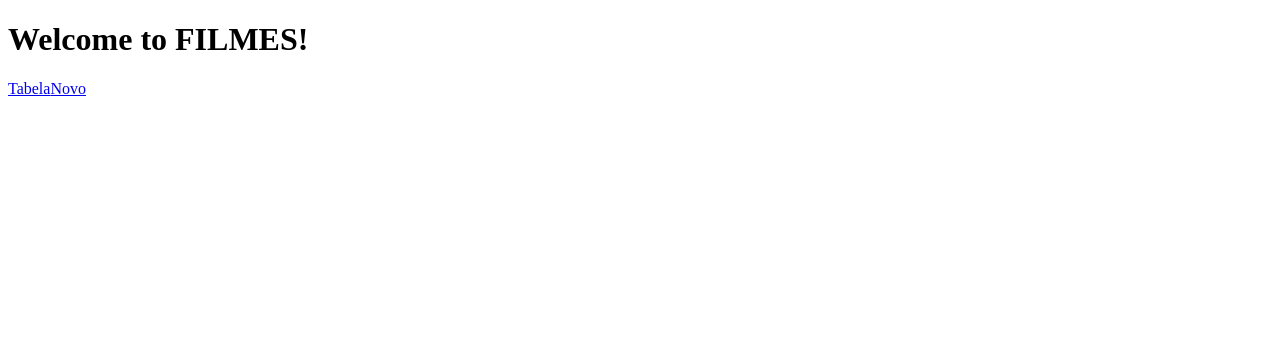
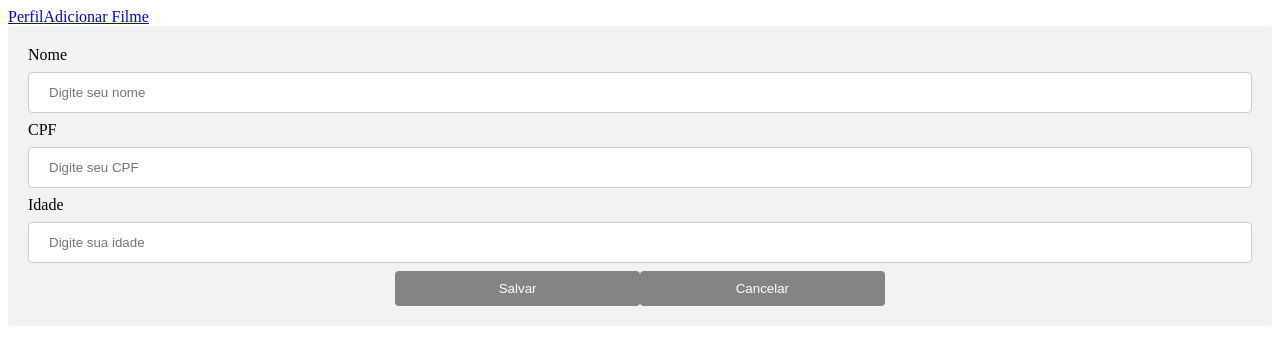
Before and after one commit to andreicruz/cinema, an Angular app: page /cadastro in a window 1280 px wide. Before the commit this address led to /. Shown: the top 364 px of the page. Built offline with nearby package versions, Linux system fonts and the light colour scheme.

Commit message:
Cadastro de pessoa adicionado

```diff
--- a/src/app/app.component.html
+++ b/src/app/app.component.html
@@ -1,8 +1,3 @@
-<h1>
-  Welcome to {{tituloAplicacao}}!
-</h1>
-<nav>
-  <a routerLink="/lista">Tabela</a>
-  <a routerLink="/novo">Novo</a>
-</nav>
+<a routerLink="/perfil">Perfil</a>
+<a routerLink="/novo">Adicionar Filme</a>
 <router-outlet></router-outlet>
--- a/src/app/cadastro-filmes/cadastro-filmes.component.html
+++ b/src/app/cadastro-filmes/cadastro-filmes.component.html
@@ -14,9 +14,9 @@
     <input type="date" id="data" name="data" placeholder="Data de Estréia"
     [(ngModel)]="filme.data">
 
-    <label for="imagem">Cartaz</label>
+<!--    <label for="imagem">Cartaz</label>
     <input type="file" id="imagem" name="imagem" accept=".jpg, .jpeg, .png" placeholder="Imagem de Cartaz"
-    [(ngModel)]="filme.data">
+    [(ngModel)]="filme.data">>-->
 
     <div class="buttons">
       <input type="button" (click)="salvarFilme()" value="Salvar">
--- a/src/app/cadastro-usuario/cadastro-usuario.component.css
+++ b/src/app/cadastro-usuario/cadastro-usuario.component.css
@@ -0,0 +1,36 @@
+input[type=text]{
+    width: 100%;
+    padding: 12px 20px;
+    margin: 8px 0;
+    display: inline-block;
+    border: 1px solid #ccc;
+    border-radius: 4px;
+    box-sizing: border-box;
+}
+
+input[type=button]{
+    width: 40%;
+    background-color: #848484;
+    color: white;
+    padding: 10px 0px;
+    border: none;
+    border-radius: 4px;
+    cursor: pointer;
+}
+
+input[type=button]:hover{
+    background-color: #B8B8B8;
+}
+
+.buttons{
+    text-align: center;
+    display: block;
+    width: 50%;
+    margin: auto;
+}
+
+.form{
+    border-radius: 4px;
+    background-color: #F2F2F2;
+    padding: 20px;
+}
--- a/src/app/cadastro-usuario/cadastro-usuario.component.html
+++ b/src/app/cadastro-usuario/cadastro-usuario.component.html
@@ -1,3 +1,20 @@
-<p>
-  cadastro-usuario works!
-</p>
+<div class="form">
+  <form>
+    <label for="nome">Nome</label>
+    <input type="text" id="nome" name="nome" placeholder="Digite seu nome"
+    [(ngModel)]="pessoa.nome">
+
+    <label for="cpf">CPF</label>
+    <input type="text" id="cpf" name="cpf" placeholder="Digite seu CPF"
+    [(ngModel)]="pessoa.cpf">
+
+    <label for="idade">Idade</label>
+    <input type="text" id="idade" name="idade" placeholder="Digite sua idade"
+    [(ngModel)]="pessoa.idade">
+
+    <div class="buttons">
+      <input type="button" (click)="salvarPessoa()" value="Salvar">
+      <input type="button" (click)="cancelar()" value="Cancelar">
+    </div>
+  </form>
+</div>
--- a/src/app/cadastro-usuario/cadastro-usuario.component.ts
+++ b/src/app/cadastro-usuario/cadastro-usuario.component.ts
@@ -1,4 +1,7 @@
 import { Component, OnInit } from '@angular/core';
+import { Pessoa } from "../pessoa";
+import { CadastroUsuarioService } from "../cadastroUsuarioService/cadastro-usuario.service";
+import { Router } from "@angular/router";
 
 @Component({
   selector: 'app-cadastro-usuario',
@@ -6,10 +9,15 @@ import { Component, OnInit } from '@angular/core';
   styleUrls: ['./cadastro-usuario.component.css']
 })
 export class CadastroUsuarioComponent implements OnInit {
+  pessoa: Pessoa;
 
-  constructor() { }
+  constructor(private servico: CadastroUsuarioService, private router: Router) { }
 
-  ngOnInit() {
+  ngOnInit() { this.pessoa = new Pessoa(); }
+
+  salvarPessoa(){
+    this.servico.adicionarPessoa(this.pessoa);
+    this.pessoa = new Pessoa();
+    this.router.navigate(["/lista"]);
   }
-
 }
--- a/src/app/cadastroUsuarioService/cadastro-usuario.service.ts
+++ b/src/app/cadastroUsuarioService/cadastro-usuario.service.ts
@@ -1,8 +1,17 @@
 import { Injectable } from '@angular/core';
+import { Pessoa } from "../pessoa";
 
 @Injectable()
 export class CadastroUsuarioService {
+  pessoas: Pessoa[] = [];
 
   constructor() { }
 
+  getPessoa(){
+    return this.pessoas;
+  }
+
+  adicionarPessoa(pessoa:Pessoa){
+    this.pessoas.push(pessoa);
+  }
 }
--- a/src/app/filme.ts
+++ b/src/app/filme.ts
@@ -3,6 +3,6 @@ export class Filme {
     nome: string;
     descricao: string;
     data: Date;
-    imagem: string;;
+    imagem: string;
 
 }
--- /dev/null
+++ b/src/app/lista-usuario/lista-usuario.component.html
@@ -0,0 +1,10 @@
+<table>
+  <tr>
+    <th>Nome</th> <th>CPF</th> <th>IDADE</th>
+  </tr>
+  <tr *ngFor='let pessoa of pessoas'>
+    <td>{{pessoa.nome}}</td>
+    <td>{{pessoa.cpf}}</td>
+    <td>{{pessoa.idade}}</td>
+  </tr>
+</table>
--- /dev/null
+++ b/src/app/lista-usuario/lista-usuario.component.ts
@@ -0,0 +1,20 @@
+import { Component, OnInit } from '@angular/core';
+import { CadastroUsuarioService } from "../cadastroUsuarioService/cadastro-usuario.service";
+import { Pessoa } from "../pessoa";
+
+@Component({
+  selector: 'app-lista-usuario',
+  templateUrl: './lista-usuario.component.html',
+  styleUrls: ['./lista-usuario.component.css']
+})
+export class ListaUsuarioComponent implements OnInit {
+  titulo = "Perfil";
+  pessoas: Pessoa[]=[];
+
+  constructor(private servico:CadastroUsuarioService) { }
+
+  ngOnInit() {
+    this.pessoas = this.servico.getPessoa();
+  }
+
+}
--- a/src/app/pessoa.ts
+++ b/src/app/pessoa.ts
@@ -1,5 +1,5 @@
 export class Pessoa {
     nome: string;
+    cpf: number;
     idade: number;
-
 }
```
Also changed, not shown: src/app/app.module.ts (+8 -3 lines), src/app/lista-usuario/lista-usuario.component.css (added), 1 other file (tests, documents, lock files or other folders).
